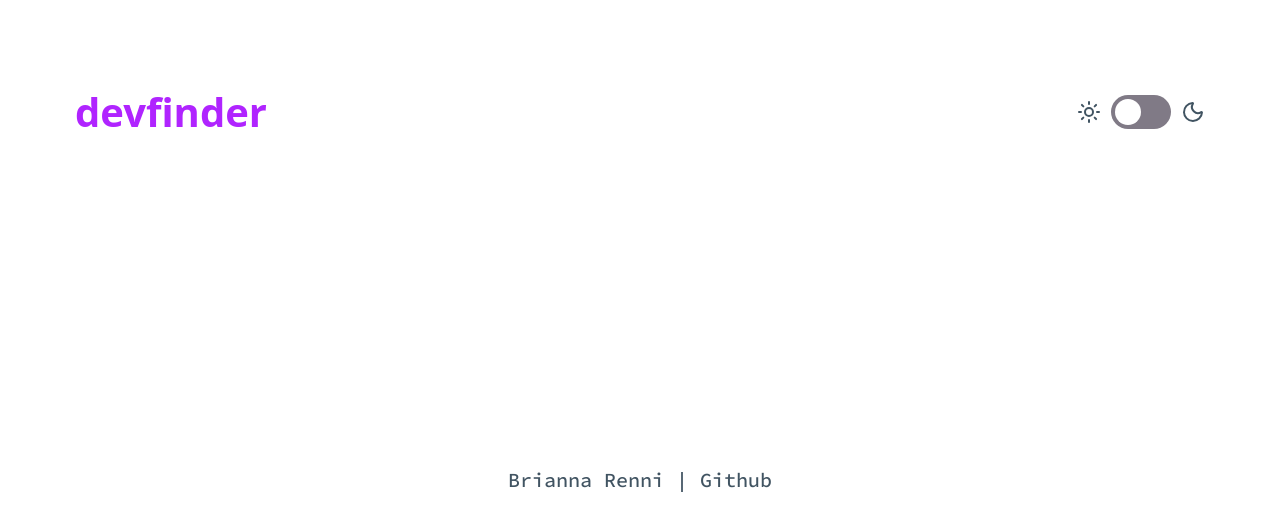
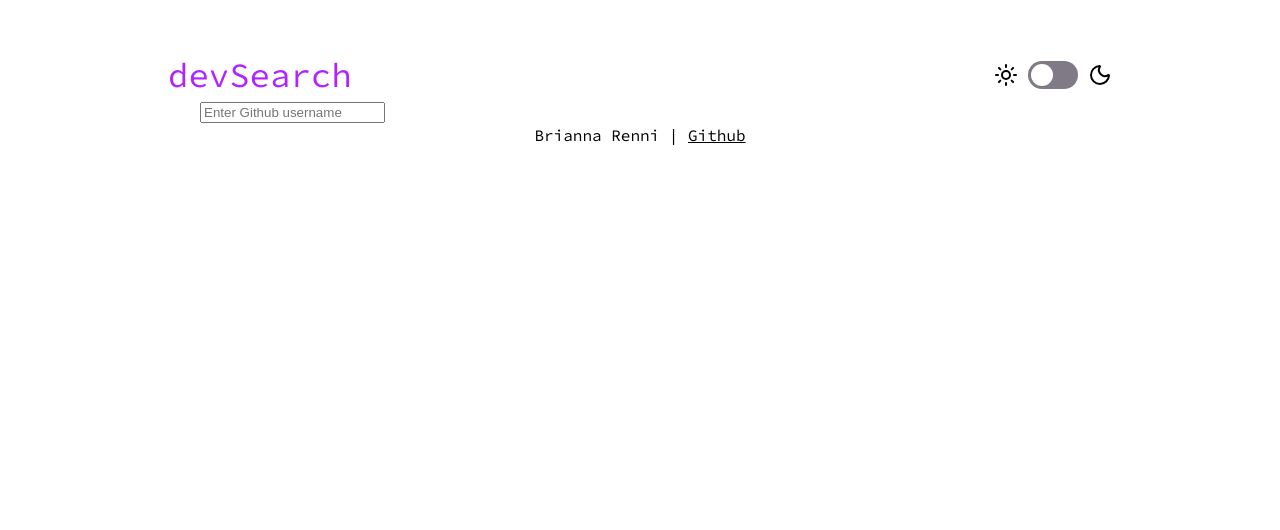
Before and after one commit to briannarenni/dev-search-tool, a Svelte app: page / in a window 1280 px wide. Shown: the top 530 px of the page. Built offline with nearby package versions, Linux system fonts and the light colour scheme.

Commit message:
Finish layout spacing

```diff
--- a/index.html
+++ b/index.html
@@ -9,7 +9,7 @@
   <link rel="icon" href="/favicon.ico">
   <link rel="preconnect" href="https://fonts.googleapis.com">
   <link rel="preconnect" href="https://fonts.gstatic.com" crossorigin>
-  <link href="https://fonts.googleapis.com/css2?family=Cousine:wght@700&family=Source+Code+Pro:ital,wght@0,300;0,500;1,300&display=swap"
+  <link href="https://fonts.googleapis.com/css2?family=Cousine:wght@400;700&family=Source+Code+Pro:ital,wght@0,300;0,400;0,700;1,300&display=swap"
     rel="stylesheet">
 </head>
 
--- a/src/App.svelte
+++ b/src/App.svelte
@@ -1,18 +1,42 @@
 <script>
-  import { Header, Card, Footer } from './lib/layout/index';
+  import { Header, Main, Footer } from './lib/layout/index';
 </script>
 
-<header>
+<div class="app-container">
   <Header />
-</header>
-
-<main>
-  <Card />
-</main>
-
-<footer>
+  <Main />
   <Footer />
-</footer>
+</div>
 
 <style>
+  .app-container {
+    margin-block: var(--gap-lg);
+    padding-inline: var(--gap-lg);
+  }
+
+  /* Queries */
+  @media (min-width: 768px) {
+    .app-container {
+      margin-inline: calc(var(--gap-lg) * 2);
+      padding-inline: var(--gap-xl);
+    }
+  }
+
+  @media (min-width: 992px) {
+    .app-container {
+      margin-inline: calc(var(--gap-xl) * 2.5);
+    }
+  }
+
+  @media (min-width: 1200px) {
+    .app-container {
+      margin-block: var(--gap-xl);
+    }
+  }
+
+  @media (min-width: 1440px) {
+    .app-container {
+      margin-block: var(--gap-xl);
+    }
+  }
 </style>
--- a/src/lib/components/Toggle.svelte
+++ b/src/lib/components/Toggle.svelte
@@ -39,8 +39,8 @@
 .switch {
   position: relative;
   display: inline-block;
-    width: 60px;
-    height: 34px;
+  width: 50px; /* Reduced from 60px */
+  height: 28px; /* Reduced from 34px */
   margin: 0 10px;
 }
 
@@ -59,16 +59,16 @@
   bottom: 0;
   background-color: var(--null-color);
   transition: 0.5s;
-    border-radius: 34px;
+  border-radius: 28px; /* Adjusted to match the new height */
 }
 
 .slider:before {
   position: absolute;
   content: '';
-    height: 26px;
-    width: 26px;
-    left: 4px;
-    bottom: 4px;
+  height: 22px; /* Reduced from 26px */
+  width: 22px; /* Reduced from 26px */
+  left: 3px; /* Adjusted for smaller size */
+  bottom: 3px; /* Adjusted for smaller size */
   background-color: white;
   transition: 0.5s;
   border-radius: 50%;
@@ -79,6 +79,7 @@
 }
 
 input:checked + .slider:before {
-    transform: translateX(26px);
+  transform: translateX(22px); /* Adjusted for the new width of the slider */
 }
+
 </style>
--- a/src/lib/layout/Header.svelte
+++ b/src/lib/layout/Header.svelte
@@ -3,7 +3,7 @@
 </script>
 
 <header class="header flex-row">
-  <h1 class="site-logo">devfinder</h1>
+  <h1 class="site-logo">devSearch</h1>
 
   <Toggle />
 </header>
@@ -12,7 +12,17 @@
   .header {
     justify-content: space-between;
   }
+
   .site-logo {
     color: var(--primary);
+    font-family: var(--primary-font), monospace;
+    font-size: 2.125em;
+    font-weight: 400;
+  }
+
+  @media (min-width: 1440px) {
+    .site-logo {
+      font-size: 2.25em;
+    }
   }
 </style>
--- /dev/null
+++ b/src/lib/layout/Main.svelte
@@ -0,0 +1,11 @@
+<script>
+  import Search from './Search.svelte';
+  import Card from './Card.svelte';
+</script>
+
+<main>
+  <Search />
+  <Card />
+</main>
+
+<style></style>
--- a/src/lib/layout/Search.svelte
+++ b/src/lib/layout/Search.svelte
@@ -0,0 +1,34 @@
+<script>
+  import SearchBtn from '../components/SearchBtn.svelte';
+</script>
+
+<form
+  action="#"
+  class="search-form flex-row"
+  novalidate
+>
+  <input
+    type="search"
+    id="search"
+    class="search-bar"
+    name="search"
+    placeholder="Enter Github username"
+    aria-label="Search Github username"
+  />
+
+  <!-- TODO: Add Button -->
+</form>
+
+<style>
+  @media (min-width: 768px) {
+    .search-form {
+      padding-inline: var(--gap-sm);
+    }
+  }
+
+  @media (min-width: 1024px) {
+    .search-form {
+      padding-inline: var(--gap-md);
+    }
+  }
+</style>
--- a/src/lib/layout/index.js
+++ b/src/lib/layout/index.js
@@ -1,4 +1,5 @@
 export { default as Header } from './Header.svelte';
+export { default as Search } from './Search.svelte';
+export { default as Main } from './Main.svelte';
+export { default as Card } from './Card.svelte';
 export { default as Footer } from './Footer.svelte';
-export { default as Card } from './Card.svelte';
-export { default as Search } from './Search.svelte';
--- a/src/main.js
+++ b/src/main.js
@@ -1,4 +1,4 @@
-import './styles/pico-custom.scss'
+// import './styles/pico-custom.scss'
 import './app.css'
 import App from './App.svelte'
 
--- a/src/styles/_scaling.css
+++ b/src/styles/_scaling.css
@@ -1,17 +1,101 @@
 :root {
   --primary-font: 'Source Code Pro';
   --secondary-font: 'Cousine';
+  /* Breakpoints: 375px, 425px, 768px, 992px, 1200px */
 
-  /* Icon sizing */
+  /* Base Icon Sizing */
   --icon-xs: 1em;
   --icon-sm: 1.5em;
   --icon-md: 2em;
   --icon-lg: 3em;
 
-  /* Spacing */
-  --spacing-xs: .5em;
-  --spacing-sm: 1em;
-  --spacing-md: 1.25em;
-  --spacing-lg: 1.5em;
-  --spacing-xl: 2em;
+  /* Base Gap Scale */
+  --gap-xs: calc(1em * 0.5);
+  --gap-sm: 1em;
+  --gap-md: calc(1em * 1.25);
+  --gap-lg: calc(1em * 1.5);
+  --gap-xl: calc(1em * 2);
+  --gap-xxl: calc(1em * 3);
+  --gap-xxxl: calc(1em * 4);
+
+  /* Base Spacing Scale */
+  --spacing-xs: 0.25em;
+  --spacing-sm: 0.5em;
+  --spacing-md: 0.75em;
+  --spacing-lg: 1em;
 }
+
+@media (min-width: 768px) {
+  :root {
+    /* Resp. Icon Sizing */
+    --icon-xs: 1.25em;
+    --icon-sm: 1.75em;
+    --icon-md: 2.25em;
+    --icon-lg: 3.5em;
+
+    /* Resp. Gap Scale */
+    --gap-xs: calc(1em * 0.75);
+    --gap-sm: calc(1em * 1.25);
+    --gap-md: calc(1em * 1.5);
+    --gap-lg: calc(1em * 1.75);
+    --gap-xl: calc(1em * 2.25);
+    --gap-xxl: calc(1em * 3.5);
+    --gap-xxxl: calc(1em * 4.5);
+
+    /* Resp. Spacing Scale */
+    --spacing-xs: 0.3em;
+    --spacing-sm: 0.6em;
+    --spacing-md: 0.9em;
+    --spacing-lg: 1.2em;
+  }
+}
+
+@media (min-width: 992px) {
+  :root {
+    /* Resp. Icon Sizing */
+    --icon-xs: 1.5em;
+    --icon-sm: 2em;
+    --icon-md: 2.5em;
+    --icon-lg: 4em;
+
+    /* Resp. Gap Scale */
+    --gap-xs: calc(1em * 1);
+    --gap-sm: calc(1em * 1.5);
+    --gap-md: calc(1em * 1.75);
+    --gap-lg: calc(1em * 2);
+    --gap-xl: calc(1em * 2.5);
+    --gap-xxl: calc(1em * 4);
+    --gap-xxxl: calc(1em * 5);
+
+    /* Resp. Spacing Scale */
+    --spacing-xs: 0.35em;
+    --spacing-sm: 0.7em;
+    --spacing-md: 1em;
+    --spacing-lg: 1.3em;
+  }
+}
+
+@media (min-width: 1200px) {
+  :root {
+    /* Resp. Icon Sizing */
+    --icon-xs: 1.75em;
+    --icon-sm: 2.25em;
+    --icon-md: 2.75em;
+    --icon-lg: 4.5em;
+
+    /* Resp. Gap Scale */
+    --gap-xs: calc(1em * 1.25);
+    --gap-sm: calc(1em * 1.75);
+    --gap-md: calc(1em * 2);
+    --gap-lg: calc(1em * 2.5);
+    --gap-xl: calc(1em * 3);
+    --gap-xxl: calc(1em * 4.5);
+    --gap-xxxl: calc(1em * 5.5);
+
+    /* Resp. Spacing Scale */
+    --spacing-xs: 0.4em;
+    --spacing-sm: 0.8em;
+    --spacing-md: 1.1em;
+    --spacing-lg: 1.4em;
+  }
+}
--- a/src/styles/pico-custom.scss
+++ b/src/styles/pico-custom.scss
@@ -4,10 +4,10 @@
 $semantic-root-element: '#app';
 
 // Enable <header>, <main>, <footer> inside $semantic-root-element as containers
-$enable-semantic-container: true;
+$enable-semantic-container: false;
 
 // Enable .classes
-$enable-classes: false;
+$enable-classes: true;
 
 // Import Pico
 @import '@picocss/pico/scss/pico';
```
Also changed, not shown: src/lib/components/SearchBar.svelte (deleted, +0 -22 lines). Lines whose indentation alone changed are shown as unchanged.
